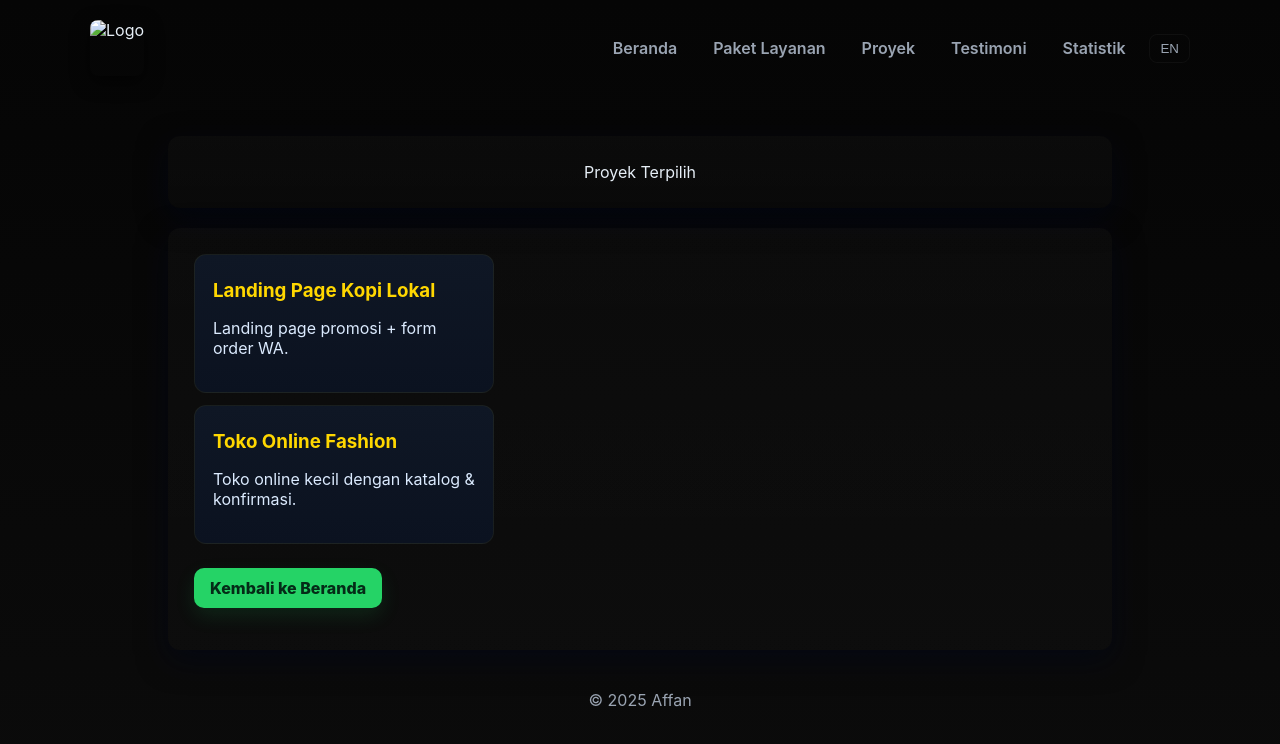
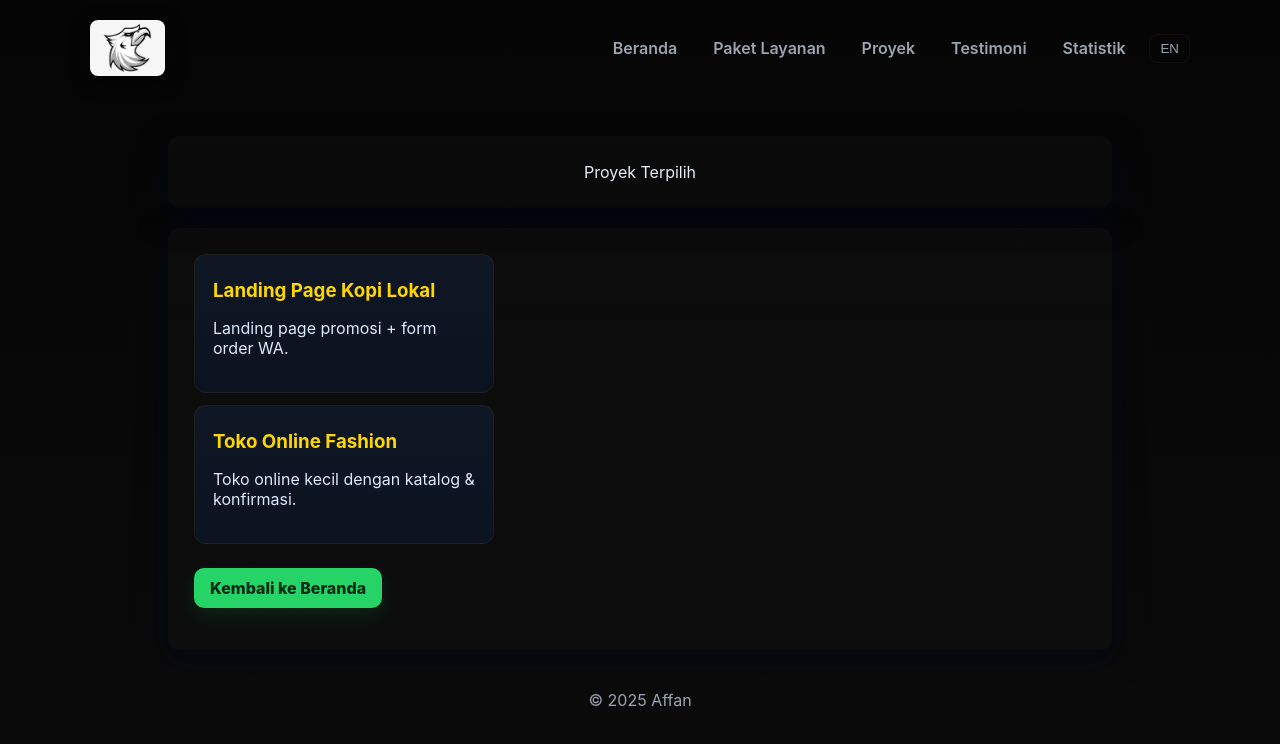
Before and after one commit to affan952/affan, a plain HTML site: page proyek.html in a window 1280 px wide. Drawn offline with Linux system fonts and the light colour scheme.

Commit message:
Update proyek.html

```diff
--- a/proyek.html
+++ b/proyek.html
@@ -4,7 +4,7 @@
 <body>
   <header class="header">
     <div class="inner">
-      <a class="brand" href="index.html"><img src="images/logo.png" alt="Logo"></a>
+      <a class="brand" href="index.html"><img src="logo.png" alt="Logo"></a>
       <nav class="nav">
         <a href="index.html">Beranda</a>
         <a href="paket.html">Paket Layanan</a>
```
